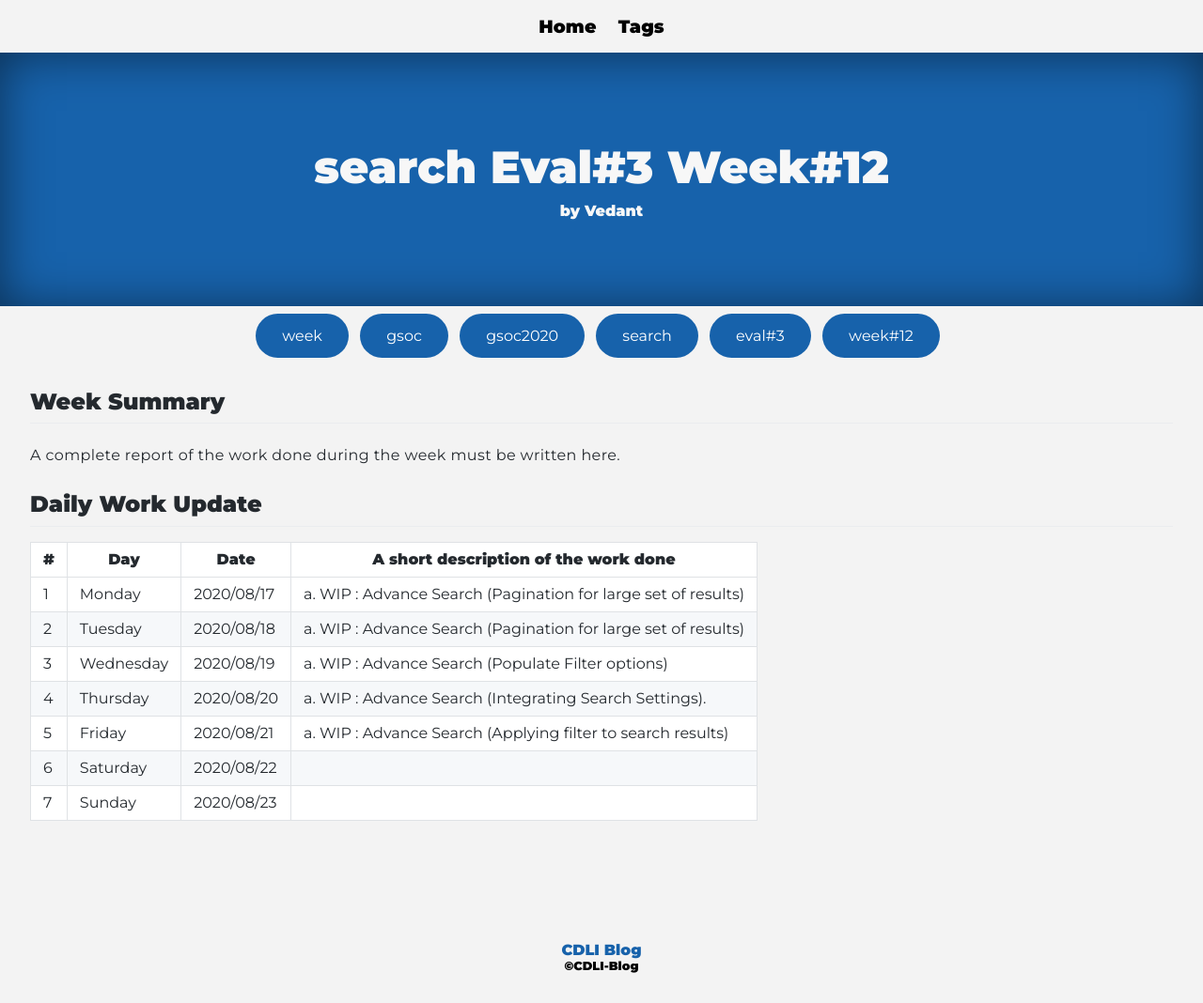
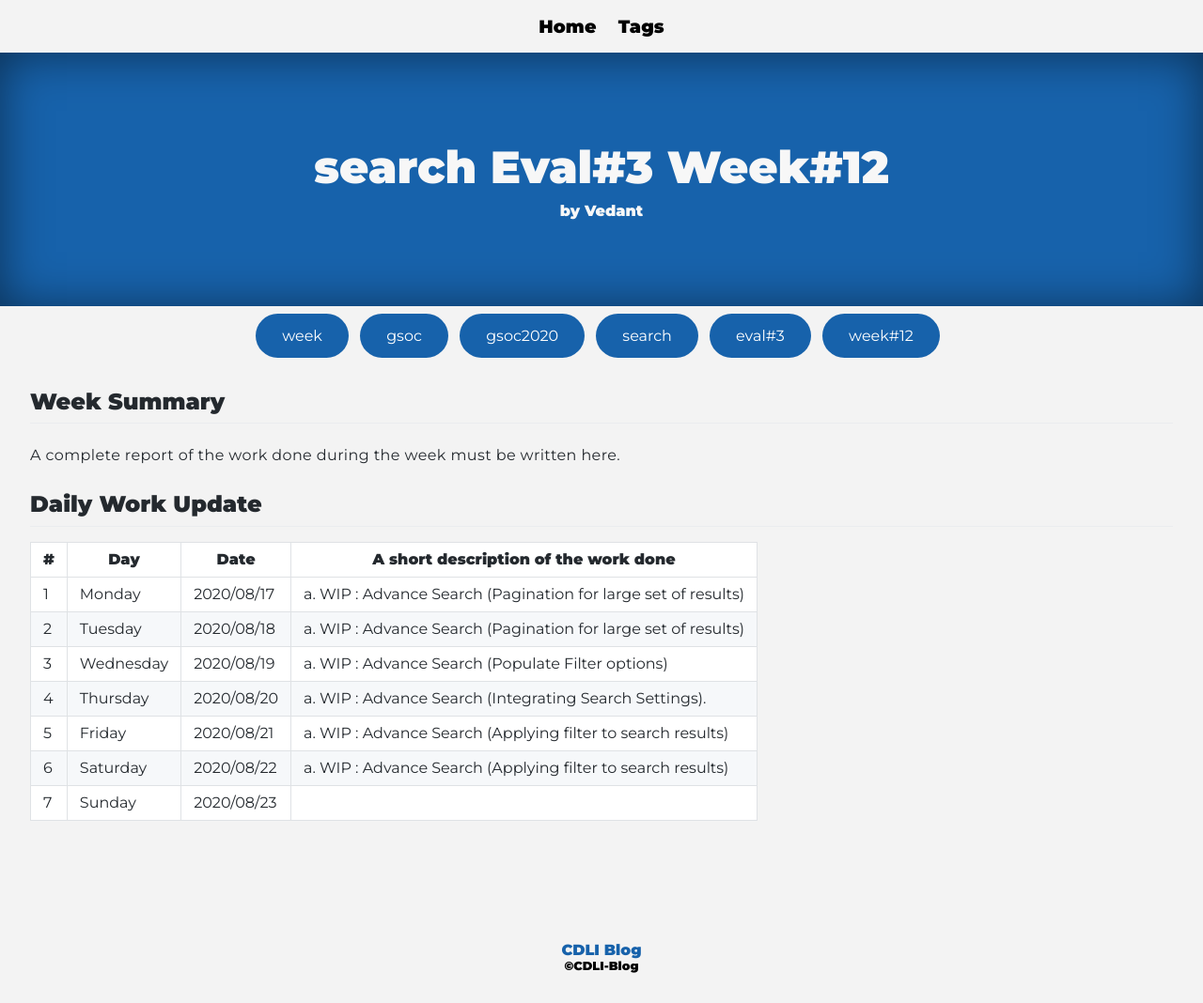
Before and after one commit to cdli-gh/blog, a Jekyll site: the page built from _blog/gsoc20/search/posts/14_week12.md, in a window 1280 px wide. Shown: the whole page at 94% size. Built offline with Jekyll 4.4.1, drawn with Linux system fonts in a browser that asks for light colours; Markdown is read by kramdown in place of the engine named in the settings.

Commit message:
Search : DailyUpdates 12:6

```diff
--- a/_blog/gsoc20/search/posts/14_week12.md
+++ b/_blog/gsoc20/search/posts/14_week12.md
@@ -19,5 +19,5 @@ A complete report of the work done during the week must be written here.
 |3   	| Wednesday  	|  2020/08/19 	|  a. WIP : Advance Search (Populate Filter options) 	|
 |4   	| Thursday  	|   2020/08/20	|  a. WIP : Advance Search (Integrating Search Settings). 	|
 |5   	| Friday  	|   2020/08/21	|   a. WIP : Advance Search (Applying filter to search results)	|
-|6   	| Saturday  	|   2020/08/22	|   	|
+|6   	| Saturday  	|   2020/08/22	|  a. WIP : Advance Search (Applying filter to search results) 	|
 |7   	| Sunday  	|   2020/08/23	|   	|
```
